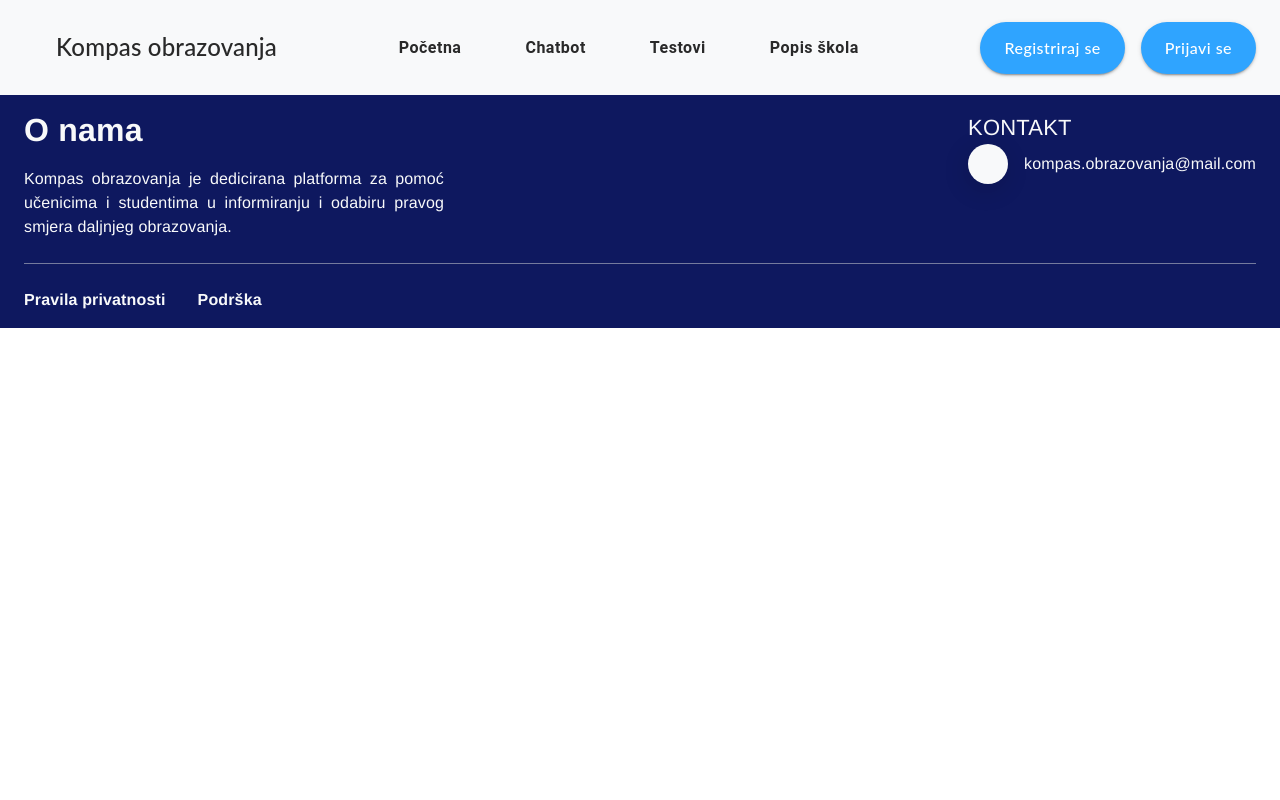
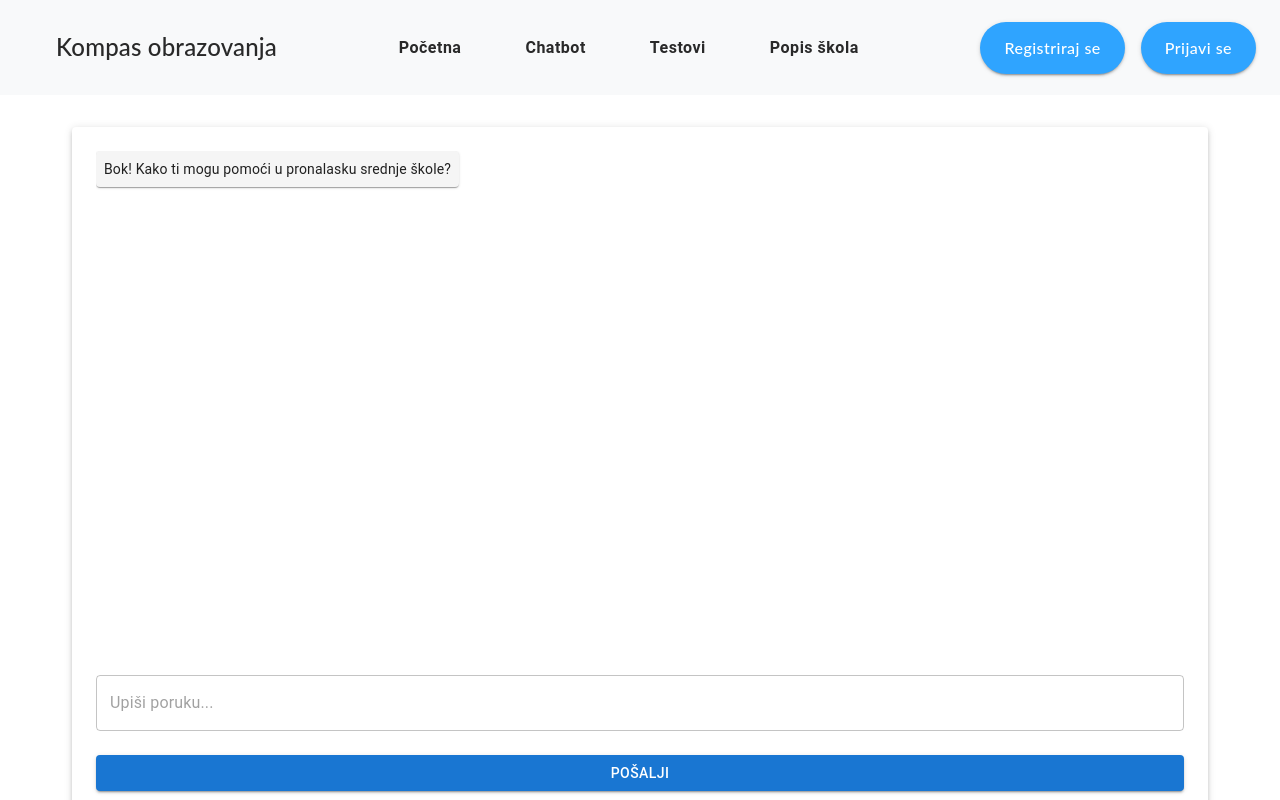
Before and after one commit to JanIvancic/kompas-obrazovanja, a React (Create React App) app in the folder frontend/: page /chat in a window 1280 px wide. Shown: the top 800 px of the page. Built offline with nearby package versions, Linux system fonts and the light colour scheme; some icons are missing.

Commit message:
add chat screen and route to app.js

```diff
--- a/frontend/src/App.js
+++ b/frontend/src/App.js
@@ -10,6 +10,8 @@ import RegistrationPage from './components/RegistrationPage';
 import SupportPage from './components/SupportPage';
 import ProfilePage from './components/ProfilePage';
 import SchoolsList from './components/Schools/SchoolsList';
+import ChatWidget from './components/ChatWidget';
+import ChatScreen from './components/ChatScreen';
 
 function App() {
   return (
@@ -23,8 +25,10 @@ function App() {
           <Route path="/support" element={<SupportPage />} />
           <Route path="/profile" element={<ProfilePage />} />
           <Route path="/schools" element={<SchoolsList />} />
+          <Route path="/chat" element={<ChatScreen />} />
         </Routes>
         <Footer />
+        <ChatWidget />
       </div>
     </Router>
   );
--- /dev/null
+++ b/frontend/src/components/ChatScreen.jsx
@@ -0,0 +1,112 @@
+import React, { useState, useEffect } from 'react';
+import {
+  Container,
+  Box,
+  Typography,
+  TextField,
+  Button,
+  Stack,
+  Paper
+} from '@mui/material';
+import { useNavigate } from 'react-router-dom';
+
+const WELCOME_KEY = 'kompasWelcomeShown';
+
+export default function ChatScreen() {
+  const navigate = useNavigate();
+  const [showWelcome, setShowWelcome] = useState(
+    !localStorage.getItem(WELCOME_KEY)
+  );
+  const [messages, setMessages] = useState([
+    { sender: 'bot', text: 'Bok! Kako ti mogu pomoći u pronalasku srednje škole?' }
+  ]);
+  const [input, setInput] = useState('');
+  const [qCount, setQCount] = useState(0);
+
+  // Uvodni tekst nestaje nakon 5s (prvi put)
+  useEffect(() => {
+    if (showWelcome) {
+      const timer = setTimeout(() => {
+        setShowWelcome(false);
+        localStorage.setItem(WELCOME_KEY, 'true');
+      }, 5000);
+      return () => clearTimeout(timer);
+    }
+  }, [showWelcome]);
+
+  const qaMap = {
+    'Bok, tražim srednju školu.': 'Naravno, tu sam da ti pomognem!',
+    'Zanima me matematika.': 'Odlično! Ako te zanima matematika, preporučam ti prirodoslovno matematičku gimnaziju.',
+    'Nisam siguran što želim upisati.': 'To je u redu. Tu sam da ti pomognem, reci mi što te zanima.',
+    'Zanimaju me jezici, najviše engleski i francuski.': 'Odlično! Preporučam ti jezičnu gimnaziju.',
+    'Trenutno idem u glazbenu školu i jako volim svirati gitaru.': 'To je super! Jako bi se dobro uklopio u srednju glazbenu školu.'
+  };
+
+  const handleSend = () => {
+    const text = input.trim();
+    if (!text) return;
+    setMessages(prev => [...prev, { sender: 'user', text }]);
+    const reply = qaMap[text] || 'Nažalost, ne razumijem.';
+    setMessages(prev => [...prev, { sender: 'bot', text: reply }]);
+    setInput('');
+    setQCount(prev => prev + 1);
+  };
+
+  return (
+    <Container maxWidth={false} sx={{ py: 4, px: { xs: 2, md: 4 }, flex: 1 }}>
+      <Paper elevation={3} sx={{ p: 3, mx: '40px', display: 'flex', flexDirection: 'column', height: '80vh' }}>
+        {/* Uvodni tekst */}
+        {showWelcome && (
+          <Box sx={{ mb: 2 }}>
+            <Typography>
+              Bok! Ovdje možeš postaviti do 5 pitanja vezanih uz odabir srednje škole.
+            </Typography>
+          </Box>
+        )}
+
+        {/* Chat poruke */}
+        <Box sx={{ flex: 1, overflowY: 'auto', mb: 2 }}>
+          {messages.map((m, i) => (
+            <Box
+              key={i}
+              sx={{
+                display: 'flex',
+                justifyContent: m.sender === 'bot' ? 'flex-start' : 'flex-end',
+                mb: 1
+              }}
+            >
+              <Paper
+                sx={{ p: 1, maxWidth: '70%', bgcolor: m.sender === 'bot' ? 'grey.100' : 'primary.light' }}
+              >
+                <Typography variant="body2">{m.text}</Typography>
+              </Paper>
+            </Box>
+          ))}
+        </Box>
+
+        {/* Unos poruke */}
+        {qCount < 5 && (
+          <Box component="form" onSubmit={(e) => { e.preventDefault(); handleSend(); }}>
+            <TextField
+              fullWidth
+              margin="normal"
+              variant="outlined"
+              placeholder="Upiši poruku..."
+              value={input}
+              onChange={e => setInput(e.target.value)}
+              error={false}
+            />
+            <Button
+              type="submit"
+              fullWidth
+              variant="contained"
+              sx={{ mt: 2 }}
+            >
+              Pošalji
+            </Button>
+          </Box>
+        )}
+      </Paper>
+    </Container>
+  );
+}
```
